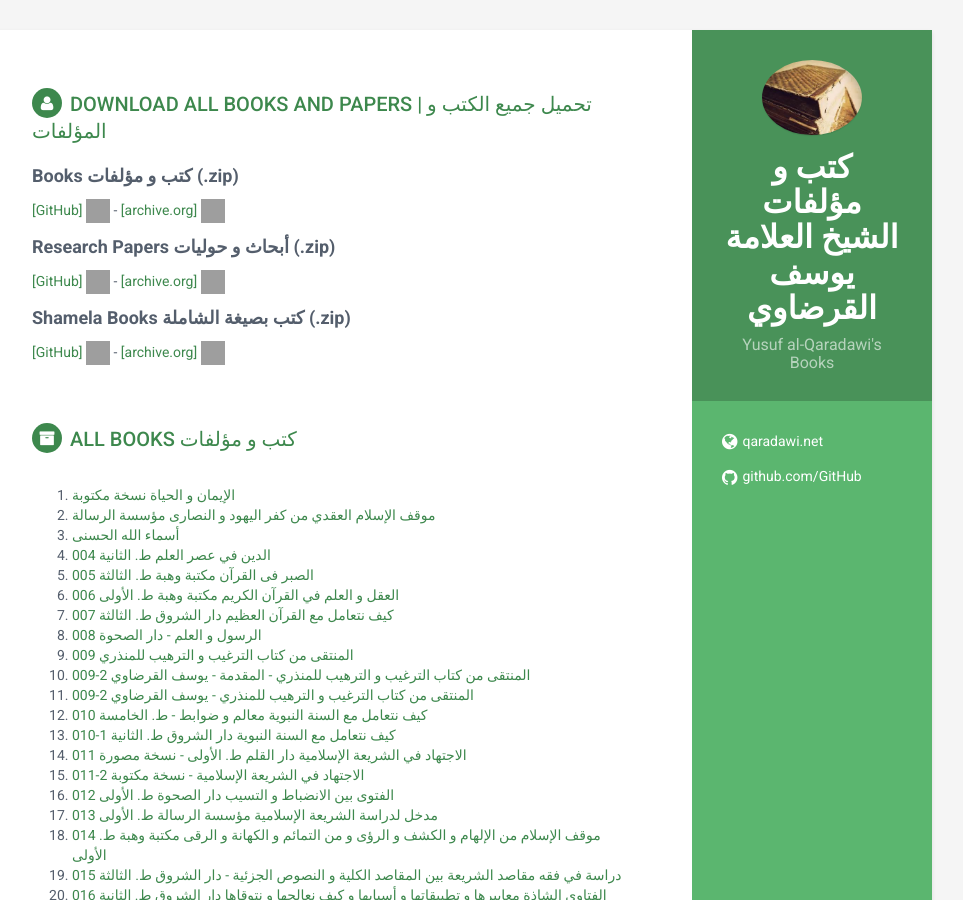
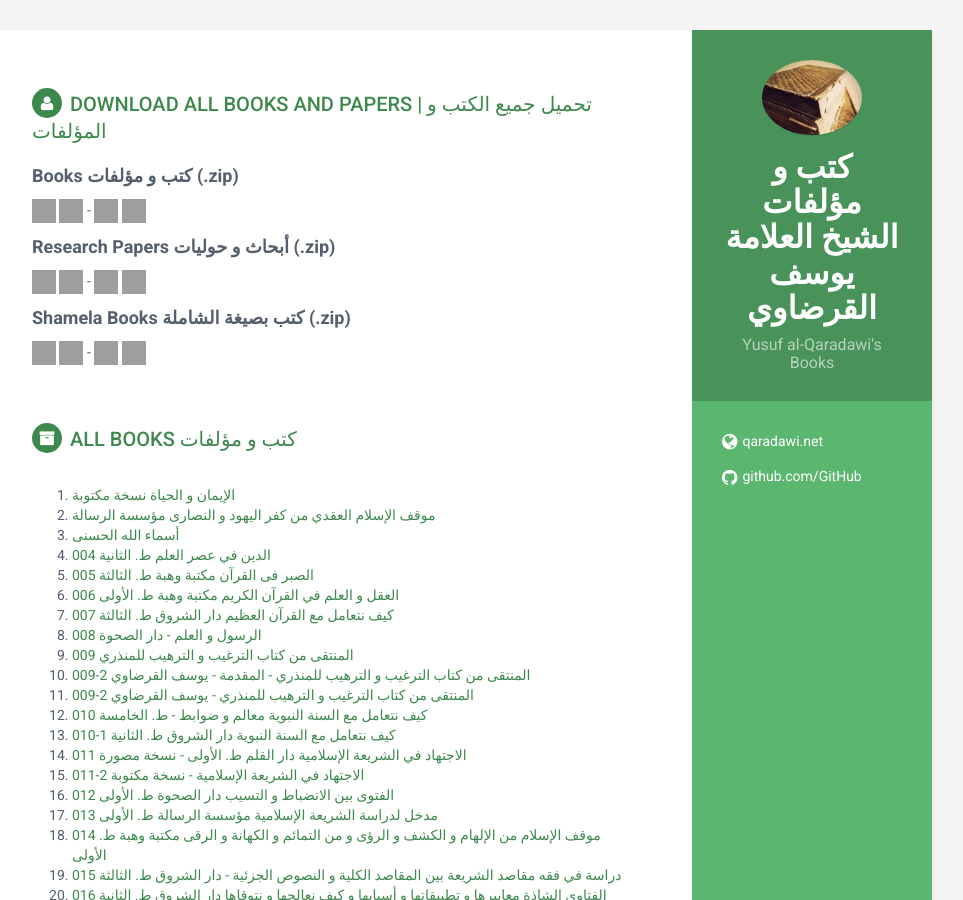
Before and after one commit to qaradawi/qaradawi.github.io, a Jekyll site: the page built from index.html, in a window 1280 px wide and 900 px high. Shown: the whole window, without its empty margins (188-1151 px from the left). Built offline with Jekyll 4.4.1, drawn with Linux system fonts in a browser that asks for light colours; grey boxes are pictures that could not be loaded.

Commit message:
Update career-profile.html

```diff
--- a/_includes/career-profile.html
+++ b/_includes/career-profile.html
@@ -2,19 +2,19 @@
 <h2 class="section-title"><i class="fa fa-user"></i>Download all Books and Papers |  تحميل جميع الكتب و المؤلفات </h2>
 <div class="summary">
     <h4><p>Books كتب و مؤلفات (.zip)</p></h4>
-<p><a href="https://github.com/qaradawi/Books/archive/master.zip">[GitHub] <img src="https://upload.wikimedia.org/wikipedia/commons/thumb/9/91/Octicons-mark-github.svg/800px-Octicons-mark-github.svg.png" height="24px" width="24px" /></a>
+<p><a href="https://github.com/qaradawi/Books/archive/master.zip"><img src="https://upload.wikimedia.org/wikipedia/commons/thumb/2/20/Ark2_icon.svg/2000px-Ark2_icon.svg.png" height="24px" width="24px" /> <img src="https://upload.wikimedia.org/wikipedia/commons/thumb/9/91/Octicons-mark-github.svg/800px-Octicons-mark-github.svg.png" height="24px" width="24px" /></a>
 -
-	<a href="https://archive.org/compress/qaradawi.net/formats=IMAGE%20CONTAINER%20PDF,TEXT%20PDF&file=/qaradawi.net.zip">[archive.org] <img src="https://upload.wikimedia.org/wikipedia/commons/9/93/Internet_Archive_logotype.png" height="24px" width="24px" /></a>
+	<a href=" https://archive.org/download/qaradawi.net/Qaradawi_Books.zip"><img src="https://upload.wikimedia.org/wikipedia/commons/thumb/2/20/Ark2_icon.svg/2000px-Ark2_icon.svg.png" height="24px" width="24px" /> <img src="https://upload.wikimedia.org/wikipedia/commons/9/93/Internet_Archive_logotype.png" height="24px" width="24px" /></a>
 </p>
 	<h4><p>Research Papers أبحاث و حوليات (.zip)</p></h4>
-<p><a href="https://github.com/qaradawi/Bo7ooth/archive/master.zip">[GitHub] <img src="https://upload.wikimedia.org/wikipedia/commons/thumb/9/91/Octicons-mark-github.svg/800px-Octicons-mark-github.svg.png" height="24px" width="24px" /></a>
+<p><a href="https://github.com/qaradawi/Bo7ooth/archive/master.zip"><img src="https://upload.wikimedia.org/wikipedia/commons/thumb/2/20/Ark2_icon.svg/2000px-Ark2_icon.svg.png" height="24px" width="24px" /> <img src="https://upload.wikimedia.org/wikipedia/commons/thumb/9/91/Octicons-mark-github.svg/800px-Octicons-mark-github.svg.png" height="24px" width="24px" /></a>
 -
-	<a href=" https://archive.org/download/qaradawi.net/Bo7ooth.zip">[archive.org] <img src="https://upload.wikimedia.org/wikipedia/commons/9/93/Internet_Archive_logotype.png" height="24px" width="24px" /></a>
+	<a href=" https://archive.org/download/qaradawi.net/Bo7ooth.zip"><img src="https://upload.wikimedia.org/wikipedia/commons/thumb/2/20/Ark2_icon.svg/2000px-Ark2_icon.svg.png" height="24px" width="24px" /> <img src="https://upload.wikimedia.org/wikipedia/commons/9/93/Internet_Archive_logotype.png" height="24px" width="24px" /></a>
 </p>
 	<h4><p>Shamela Books كتب بصيغة الشاملة (.zip)</p></h4>
-<p><a href="https://github.com/qaradawi/Shamela_Books/archive/master.zip">[GitHub] <img src="https://upload.wikimedia.org/wikipedia/commons/thumb/9/91/Octicons-mark-github.svg/800px-Octicons-mark-github.svg.png" height="24px" width="24px" /></a>
+<p><a href="https://github.com/qaradawi/Shamela_Books/archive/master.zip"><img src="https://upload.wikimedia.org/wikipedia/commons/thumb/2/20/Ark2_icon.svg/2000px-Ark2_icon.svg.png" height="24px" width="24px" /> <img src="https://upload.wikimedia.org/wikipedia/commons/thumb/9/91/Octicons-mark-github.svg/800px-Octicons-mark-github.svg.png" height="24px" width="24px" /></a>
 -
-	<a href=" https://archive.org/download/qaradawi.net/Shamela_Books.zip">[archive.org] <img src="https://upload.wikimedia.org/wikipedia/commons/9/93/Internet_Archive_logotype.png" height="24px" width="24px" /></a>
+	<a href=" https://archive.org/download/qaradawi.net/Shamela_Books.zip"><img src="https://upload.wikimedia.org/wikipedia/commons/thumb/2/20/Ark2_icon.svg/2000px-Ark2_icon.svg.png" height="24px" width="24px" /> <img src="https://upload.wikimedia.org/wikipedia/commons/9/93/Internet_Archive_logotype.png" height="24px" width="24px" /></a>
 </p>
 </div><!--//summary-->
 </section><!--//section-->
```
